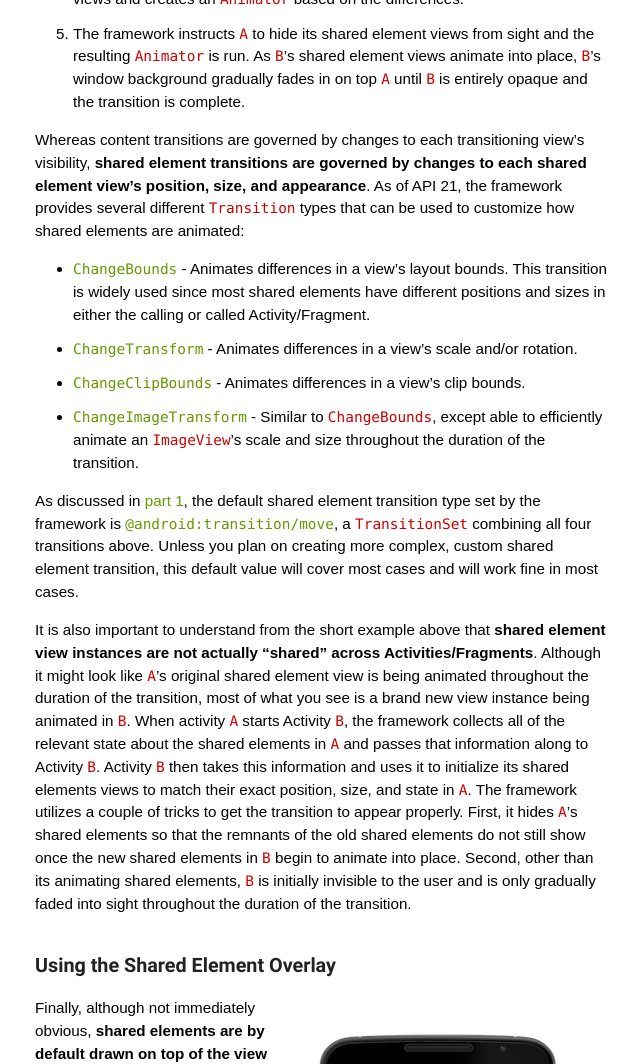
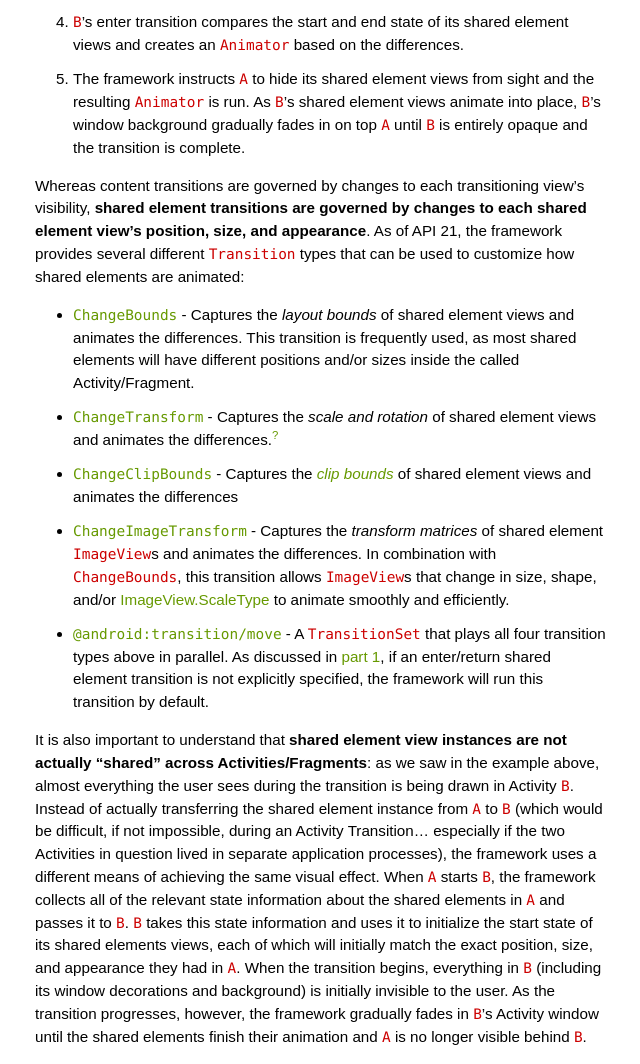
Before and after one commit to alexjlockwood/AndroidDesignPatterns, a Jekyll site: the page built from _posts/2014-12-16-activity-fragment-shared-element-transitions-part3a.md, in a window 1280 px wide and 1400 px high, scrolled down 2170 px, cut to the strip 0-1064 px from the top of the window. Shown: the whole strip, without its empty margins (249-889 px from the left). Built offline with Jekyll 4.4.1, drawn with Linux system fonts in a browser that asks for light colours; some web fonts are replaced; Markdown is read by kramdown in place of the engine named in the settings; comment, search, counter and statistics services are not loaded; some of the changed text lies outside the part shown.

Commit message:
updated shared element post

```diff
--- a/_posts/2014-12-16-activity-fragment-shared-element-transitions-part3a.md
+++ b/_posts/2014-12-16-activity-fragment-shared-element-transitions-part3a.md
@@ -42,7 +42,7 @@ A _shared element transition_ determines how shared element views&mdash;also cal
 
 **Video 3.1** illustrates how shared element transitions are used in the Google Play Music app. The transition consists of two shared elements: an `ImageView` and its parent `CardView`. During the transition, the `ImageView` seamlessly animates between the two activities, while the `CardView` gradually expands/contracts into place.
 
-Whereas [part 1][part1] only briefly introduced the subject, this blog post aims to give a much more in-depth analysis of shared element transitions. How are shared element transitions triggered under-the-hood? Which types of `Transition` objects can be used? (**TODO: other questions?**) In the next couple sections, we'll tackle these questions one-by-one.
+Whereas [part 1][part1] only briefly introduced the subject, this blog post aims to give a much more in-depth analysis of shared element transitions. How are shared element transitions triggered under-the-hood? Which types of `Transition` objects can be used? How and where are shared element views drawn when switching between Activities/Fragments? In the next couple sections, we'll tackle these questions one-by-one.
 
 ### Shared Element Transitions Under-The-Hood
 
@@ -58,14 +58,13 @@ Similar to how [content transitions operate under-the-hood][part2], the framewor
 
 Whereas content transitions are governed by changes to each transitioning view's visibility, **shared element transitions are governed by changes to each shared element view's position, size, and appearance**. As of API 21, the framework provides several different `Transition` types that can be used to customize how shared elements are animated:
 
-* [`ChangeBounds`][ChangeBounds] - Animates differences in a view's layout bounds. This transition is widely used since most shared elements have different positions and sizes in either the calling or called Activity/Fragment.
-* [`ChangeTransform`][ChangeTransform] - Animates differences in a view's scale and/or rotation.
-* [`ChangeClipBounds`][ChangeClipBounds] - Animates differences in a view's clip bounds.
-* [`ChangeImageTransform`][ChangeImageTransform] - Similar to `ChangeBounds`, except able to efficiently animate an `ImageView`'s scale and size throughout the duration of the transition.
+* [`ChangeBounds`][ChangeBounds] - Captures the _layout bounds_ of shared element views and animates the differences. This transition is frequently used, as most shared elements will have different positions and/or sizes inside the called Activity/Fragment.
+* [`ChangeTransform`][ChangeTransform] - Captures the _scale and rotation_ of shared element views and animates the differences.<sup><a href="#footnote?" id="ref?">?</a></sup>
+* [`ChangeClipBounds`][ChangeClipBounds] - Captures the [_clip bounds_][View#setClipBounds()] of shared element views and animates the differences
+* [`ChangeImageTransform`][ChangeImageTransform] - Captures the _transform matrices_ of shared element `ImageView`s and animates the differences. In combination with `ChangeBounds`, this transition allows `ImageView`s that change in size, shape, and/or [ImageView.ScaleType][ImageView.ScaleType] to animate smoothly and efficiently.
+* [`@android:transition/move`][Move] - A `TransitionSet` that plays all four transition types above in parallel. As discussed in [part 1][part1], if an enter/return shared element transition is not explicitly specified, the framework will run this transition by default.
 
-As discussed in [part 1][part1], the default shared element transition type set by the framework is [`@android:transition/move`][Move], a `TransitionSet` combining all four transitions above. Unless you plan on creating more complex, custom shared element transition, this default value will cover most cases and will work fine in most cases.
-
-It is also important to understand from the short example above that **shared element view instances are not actually "shared" across Activities/Fragments**. Although it might look like `A`'s original shared element view is being animated throughout the duration of the transition, most of what you see is a brand new view instance being animated in `B`. When activity `A` starts Activity `B`, the framework collects all of the relevant state about the shared elements in `A` and passes that information along to Activity `B`. Activity `B` then takes this information and uses it to initialize its shared elements views to match their exact position, size, and state in `A`. The framework utilizes a couple of tricks to get the transition to appear properly. First, it hides `A`'s shared elements so that the remnants of the old shared elements do not still show once the new shared elements in `B` begin to animate into place. Second, other than its animating shared elements, `B` is initially invisible to the user and is only gradually faded into sight throughout the duration of the transition.
+It is also important to understand that **shared element view instances are not actually "shared" across Activities/Fragments**: as we saw in the example above, almost everything the user sees during the transition is being drawn in Activity `B`. Instead of actually transferring the shared element instance from `A` to `B` (which would be difficult, if not impossible, during an Activity Transition... especially if the two Activities in question lived in separate application processes), the framework uses a different means of achieving the same visual effect. When `A` starts `B`, the framework collects all of the relevant state information about the shared elements in `A` and passes it to `B`. `B` takes this state information and uses it to initialize the start state of its shared elements views, each of which will initially match the exact position, size, and appearance they had in `A`. When the transition begins, everything in `B` (including its window decorations and background) is initially invisible to the user. As the transition progresses, however, the framework gradually fades in `B`'s Activity window until the shared elements finish their animation and `A` is no longer visible behind `B`.
 
 ### Using the Shared Element Overlay
 
@@ -93,9 +92,11 @@ Overall, this post presented **(three?)** important points:
 As always, thanks for reading! Feel free to leave a comment if you have any questions, and don't forget to +1 and/or share this blog post if you found it helpful!
 
 <hr class="footnote-divider"/>
-<sup id="footnote?">?</sup> Exit and reenter shared element transitions can also be specified using the `setSharedElementExitTransition()` and `setSharedElementReenterTransition()` methods, although doing so is rarely necessary. For an example illustrating one possible use case, check out [this blog post][SharedElementExitReenterBlogPost]. Note that exit and reenter shared element transitions are only available in the Activity Transitions API. For an explanation why they are not available for Fragment Transitions, see George Mount's comments in [this StackOverflow post][StackOverflowExitReenterTransitions]. <a href="#ref?" title="Jump to footnote ?.">&#8617;</a>
+<sup id="footnote?">?</sup> Exit and reenter shared element transitions can also be specified using the `setSharedElementExitTransition()` and `setSharedElementReenterTransition()` methods, although doing so is rarely necessary. For an example illustrating one possible use case, check out [this blog post][SharedElementExitReenterBlogPost]. Note that exit and reenter shared element transitions are only available in the Activity Transitions API. For an explanation why they are not available for Fragment Transitions, see George Mount's answer and comments in [this StackOverflow post][StackOverflowExitReenterTransitions]. <a href="#ref?" title="Jump to footnote ?.">&#8617;</a>
 
-<sup id="footnote?">?</sup> **TODO: footnote that talks about the shared element exit transition in-depth... i.e. in between step 1 and 2 the framework will run the exit shared element transition. Also say that the example covers the enter shared element transition and that return shared element transitions behave similarly except in reverse.** <a href="#ref?" title="Jump to footnote ?.">&#8617;</a>
+<sup id="footnote?">?</sup> A similar sequence of events occurs during the exit/return/reenter transitions for both Activities and Fragments. <a href="#ref?" title="Jump to footnote ?.">&#8617;</a>
+
+<sup id="footnote?">?</sup> One other subtle feature of `ChangeTransform` is that it can detect and handle changes made to a shared element view's parent during a transition. This comes in handy when, for example, the shared element's parent has an opaque background and is therefore selected to be a transitioning view during the scene change. In this case, the `ChangeTransform` will detect that the shared element's parent is being modified by a content transition, will pull out the shared element from its parent, and will animate it separately. See George Mount's [StackOverflow answer][ChangeTransformParentIssue] for more information. <a href="#ref?" title="Jump to footnote ?.">&#8617;</a>
 
   [setSharedElementExitTransition]: https://developer.android.com/reference/android/view/Window.html#setSharedElementExitTransition(android.transition.Transition)
   [setSharedElementEnterTransition]: https://developer.android.com/reference/android/view/Window.html#setSharedElementEnterTransition(android.transition.Transition)
@@ -128,6 +129,12 @@ As always, thanks for reading! Feel free to leave a comment if you have any ques
   [ChangeClipBounds]: https://developer.android.com/reference/android/transition/ChangeClipBounds.html
   [ChangeImageTransform]: https://developer.android.com/reference/android/transition/ChangeImageTransform.html
 
+  [View#setClipBounds()]: https://developer.android.com/reference/android/view/View.html#setClipBounds(android.graphics.Rect)
+  [View#getClipBounds()]: https://developer.android.com/reference/android/view/View.html#getClipBounds()
+  [ImageView.ScaleType]: https://developer.android.com/reference/android/widget/ImageView.ScaleType.html
+
+  [ChangeTransformParentIssue]: http://stackoverflow.com/q/26899779/844882
+
   [ViewOverlay]: https://developer.android.com/reference/android/view/ViewOverlay.html
   [ViewOverlayBlogPost]: http://graphics-geek.blogspot.com/2013/07/new-in-android-43-viewoverlay.html
 
```
